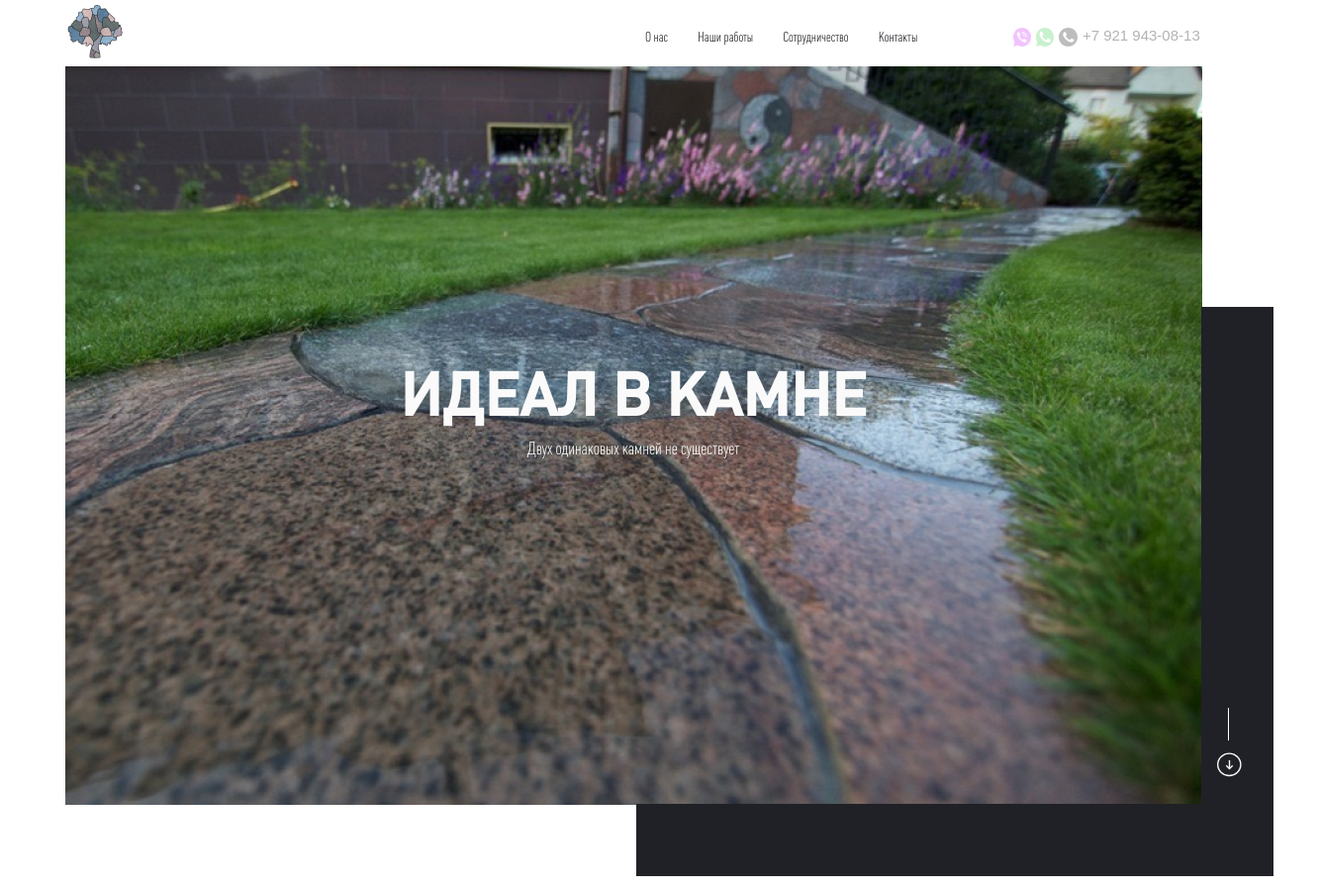
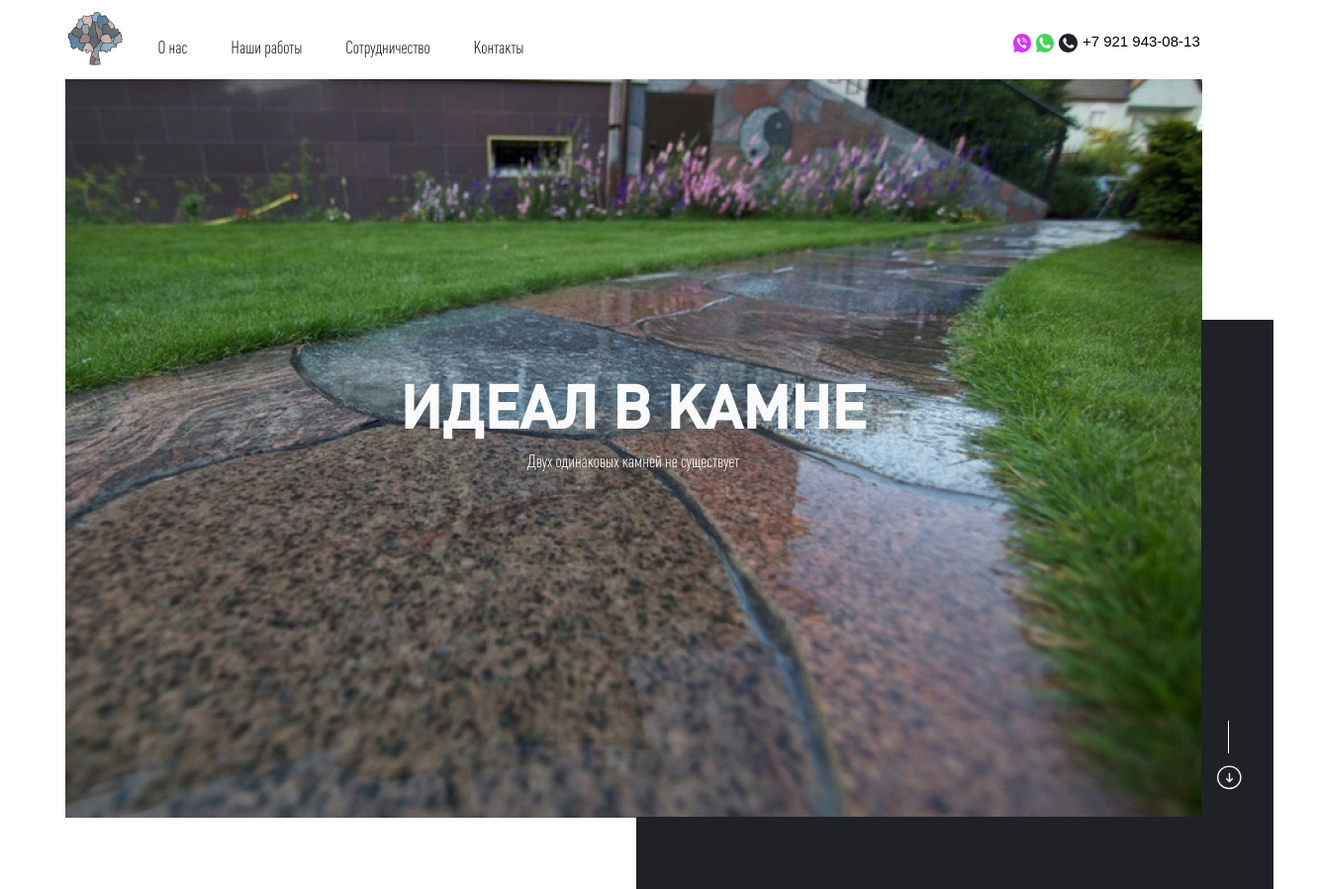
Before and after one commit to Moreorsea/Test, a website: page source/index.html in a window 1280 px wide. Shown: the top 898 px of the page at 99% size, 1332 px wide, since content can reach past the window. Drawn offline with Linux system fonts and the light colour scheme.

Commit message:
Корректировка

```diff
--- a/source/less/blocks/main-nav.less
+++ b/source/less/blocks/main-nav.less
@@ -2,6 +2,7 @@
   font-family:  "Plumb", sans-serif;
   color: #202126;
   background-color: #ffffff;
+  border: none;
 }
 
 .main-nav__toggle {
@@ -95,17 +96,19 @@
   background-color: rgba(255, 255, 255, 0.7);
   top: 45px;
   right: -148px;
-  /*display: block;*/
 }
 
 @media (min-width: 835px) {
-  /*.main-nav--closed {
-    display: none;
-  }*/
   .main-nav--closed .main-nav__list {
     animation-name: top;
     animation-duration: 1000ms;
-    //top: 0px;
+    top: -100px;
+    width: 110%;
+    right: -40px;
+    height: 70px;
+    display: flex;
+    justify-content: space-around;
+    align-items: baseline;
   }
 }
 
@@ -115,20 +118,18 @@
   }
 
   to {
-    top: 0px;
+    top: -100px;
   }
 }
 
 @keyframes to-right {
   from {
     transform: translateX(-140px);
-
   }
 
   to {
     transform: translateX(0px);
   }
-
 }
 
 .main-nav--opened .main-nav__list {
@@ -179,15 +180,19 @@
 @media (min-width: 1280px) {
   .main-nav--closed .main-nav__list {
     display: flex;
-    width: 700px;
-    margin-left: -90px;
-    top: 15px;
+    width: 600px;
+    margin-left: -180px;
     animation-name: none;
+    justify-content: space-between;
+    position: static;
   }
 
   .main-nav__item:first-child {
-    margin-left: 20px;
-    padding-top: 15px;
+    margin-left: 10px;
+  }
+
+  .main-nav__item {
+    font-size: 18px;
   }
 }
 
@@ -196,7 +201,6 @@
   .main-nav {
     font-size: 14px;
     font-weight: 300;
-    width: 600px;
     padding-top: 10px;
     margin-left: -120px;
     display: block;
--- a/source/less/blocks/promo.less
+++ b/source/less/blocks/promo.less
@@ -21,7 +21,8 @@
   width: 1149px;
   margin: 0 auto;
   position: relative;
-}}
+}
+}
 
 @media (min-width: 1280px) {
 .promo::before {
```
Also changed, not shown: source/less/blocks/gallery.less (+0 -63 lines), source/css/style.css.
